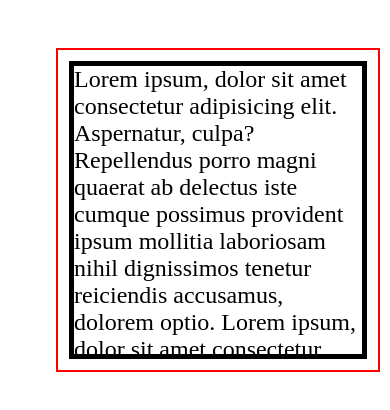
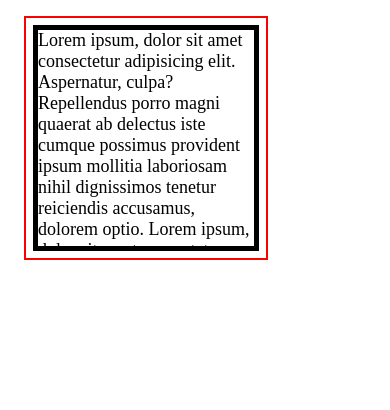
Before and after one commit to Nexidel/PDF_Html, a plain HTML site: page index.html in a window 390 px wide. Drawn offline with Linux system fonts and the light colour scheme.

Commit message:
better smartphone

```diff
--- a/index.html
+++ b/index.html
@@ -13,9 +13,9 @@
         display: flex;
         justify-content: center;
         align-items: center;
-        height: 20rem;
-        width: 20rem;
-        margin: 3rem;
+        height: 15rem;
+        width: 15rem;
+        margin: 1rem;
         border: 2px solid red;
     }
     .block {
@@ -23,7 +23,7 @@
         width: 90%;
         border: 5px solid black;
         background-color: transparent;
-        font-size: x-large;
+        font-size: large;
         overflow: auto;
     }
 </style>
```
